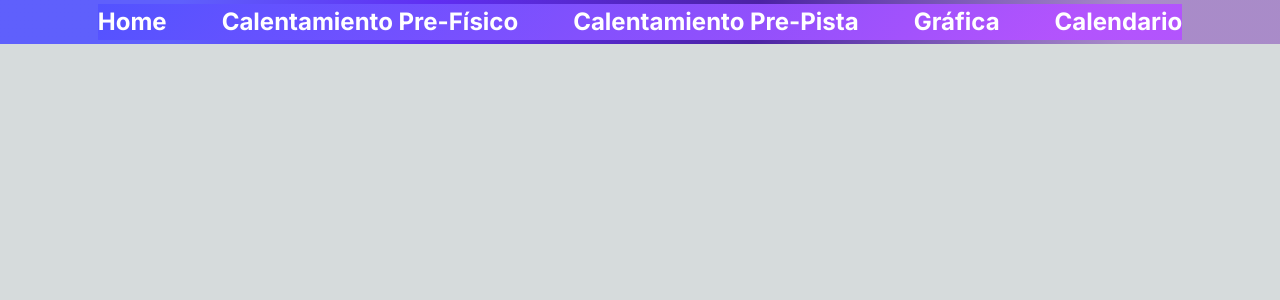
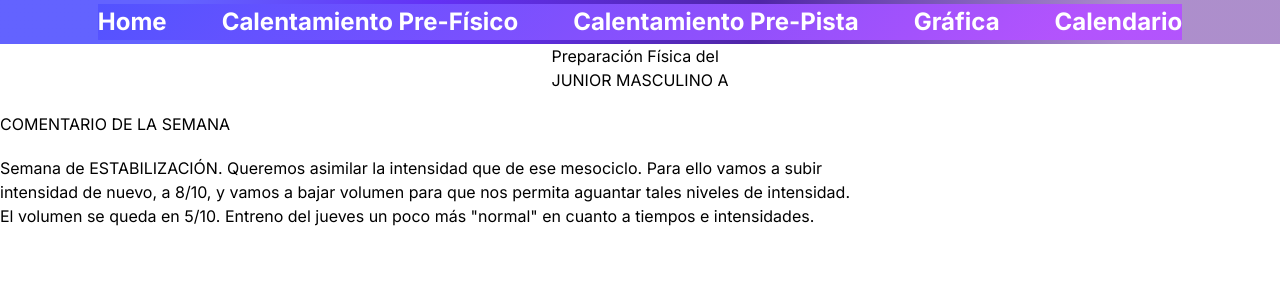
Before and after one commit to PabloRuizPolo/AppEleva, a Next.js app in the folder appeleva/: page /team/home in a window 1280 px wide. Shown: the top 300 px of the page. Built offline with nearby package versions, Linux system fonts and the light colour scheme.

Commit message:
Comenzamos a modelar home de team

```diff
--- a/appeleva/prueba.html
+++ b/appeleva/prueba.html
@@ -0,0 +1,2 @@
+<header>./ELEVALOGO.svg</header>
+width={200} height={200}
--- a/appeleva/src/app/globals.css
+++ b/appeleva/src/app/globals.css
@@ -17,13 +17,7 @@
 }
 
 body {
-  color: rgb(var(--foreground-rgb));
-  background: linear-gradient(
-      to bottom,
-      transparent,
-      rgb(var(--background-end-rgb))
-    )
-    rgb(var(--background-start-rgb));
+  color: rgb(#000);
 }
 
 @layer utilities {
--- a/appeleva/src/app/team/TeamLayout.css
+++ b/appeleva/src/app/team/components/header.css
@@ -8,7 +8,7 @@
   );
   margin: 0;
   height: 5.5dvh;
-  position: fixed;
+  /*position: fixed;*/
   width: 100%;
   z-index: 10;
 }
@@ -19,17 +19,6 @@
   justify-content: center;
   align-items: center;
   height: 5dvh;
-}
-
-.eleva {
-  margin-right: 8px;
-  font-family: var(--main-text-font);
-  color: white;
-  font-size: 1rem;
-  width: 164px;
-}
-.logo-img {
-  max-height: 29px;
 }
 
 /*--------------------Menu Hamburguesa--------------------*/
@@ -69,8 +58,7 @@ li {
 }
 .brand-container {
 }
-.eleva {
-}
+
 .logo-img {
 }
 .labe-hamburguesa {
--- a/appeleva/src/app/team/layout.jsx
+++ b/appeleva/src/app/team/components/header.js
@@ -1,48 +1,46 @@
-import "./TeamLayout.css";
+import "./header.css";
 
-export default function TeamLayout() {
+export default function Header() {
   return (
-    <header class="header">
-      <nav class="navbar">
-        <label class="labe-hamburguesa" for="menu-hamburguesa">
+    <header className="header">
+      <nav className="navbar">
+        <label className="labe-hamburguesa" htmlFor="menu-hamburguesa">
           <svg
             xmlns="http://www.w3.org/2000/svg"
             width="35"
             height="35"
             fill="currentColor"
-            class="list-icon"
+            className="list-icon"
             viewBox="0 0 16 16"
           >
             <path
-              fill-rule="evenodd"
+              fillRule="evenodd"
               d="M2.5 12a.5.5 0 0 1 .5-.5h10a.5.5 0 0 1 0 1H3a.5.5 0 0 1-.5-.5m0-4a.5.5 0 0 1 .5-.5h10a.5.5 0 0 1 0 1H3a.5.5 0 0 1-.5-.5m0-4a.5.5 0 0 1 .5-.5h10a.5.5 0 0 1 0 1H3a.5.5 0 0 1-.5-.5"
             />
           </svg>
         </label>
-        <input type="checkbox" id="menu-hamburguesa" class="menu-hamburguesa" />
-        <ul class="ul-links">
+        <input
+          type="checkbox"
+          id="menu-hamburguesa"
+          className="menu-hamburguesa"
+        />
+        <ul className="ul-links">
           <li>
-            <a class="links" href="#como-funciona">
-              Home
-            </a>
+            <a className="links">Home</a>
           </li>
           <li>
-            <a class="links" href="#como-funciona">
-              Calentamiento Pre-Físico
-            </a>
+            <a className="links">Calentamiento Pre-Físico</a>
           </li>
           <li>
-            <a class="links" href="#opinions">
-              Calentamiento Pre-Pista
-            </a>
+            <a className="links">Calentamiento Pre-Pista</a>
           </li>
           <li>
-            <a class="links" href="">
+            <a className="links" href="">
               Gráfica
             </a>
           </li>
           <li>
-            <a class="links" href="">
+            <a className="links" href="">
               Calendario
             </a>
           </li>
--- /dev/null
+++ b/appeleva/src/app/team/home/layout.jsx
@@ -0,0 +1,11 @@
+import React from "react";
+import Header from "../components/header";
+
+export default function TeamLayout({ children }) {
+  return (
+    <body>
+      <Header />
+      {children}
+    </body>
+  );
+}
--- a/appeleva/src/app/team/home/page.jsx
+++ b/appeleva/src/app/team/home/page.jsx
@@ -1,3 +1,24 @@
+import React from "react";
+
 export default function HomeTeamPage() {
-  return <h1>HomeTeamPage</h1>;
+  return (
+    <main className="flex flex-col space-y-5 justify-center justify-items-center items-center	">
+      <section>
+        <h2>Preparación Física del </h2>
+        <h1>JUNIOR MASCULINO A</h1>
+      </section>
+      <section className="flex flex-col space-y-5 justify-center justify-items-center items-cente">
+        <h4>COMENTARIO DE LA SEMANA</h4>
+        <div className="basis-6 w-4/6">
+          <p>
+            Semana de ESTABILIZACIÓN. Queremos asimilar la intensidad que de ese
+            mesociclo. Para ello vamos a subir intensidad de nuevo, a 8/10, y
+            vamos a bajar volumen para que nos permita aguantar tales niveles de
+            intensidad. El volumen se queda en 5/10. Entreno del jueves un poco
+            más "normal" en cuanto a tiempos e intensidades.
+          </p>
+        </div>
+      </section>
+    </main>
+  );
 }
```
